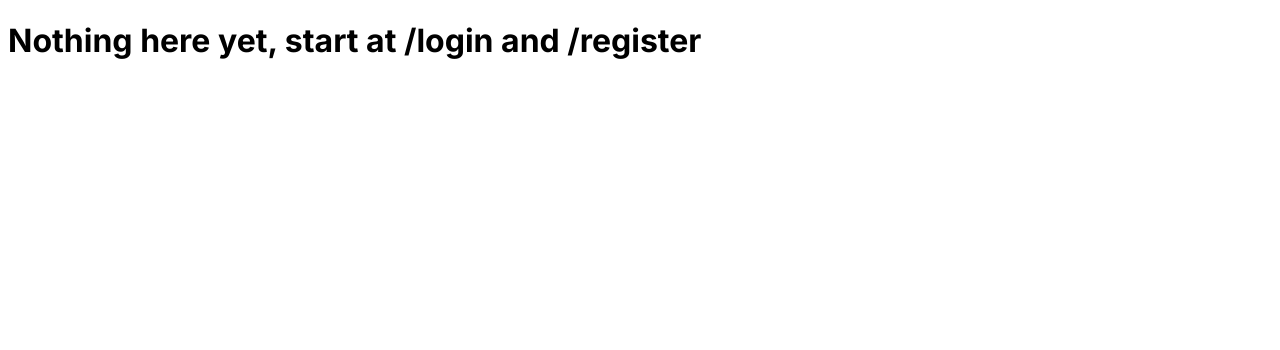
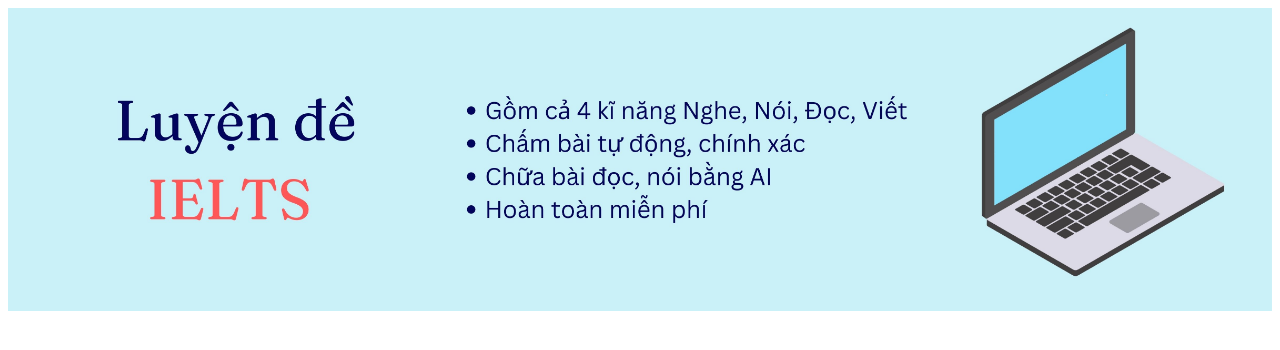
Before and after one commit to 0x2ee08/IELTS, a Next.js app in the folder frontend/: page / in a window 1280 px wide. Shown: the top 350 px of the page. Built offline with nearby package versions, Linux system fonts and the light colour scheme.

Commit message:
page.tsx

```diff
--- a/frontend/app/page.tsx
+++ b/frontend/app/page.tsx
@@ -1,9 +1,26 @@
-import Image from "next/image";
+'use client';
+
+import React from 'react';
+
+import Slider from "react-slick";
+import "slick-carousel/slick/slick.css";
+import "slick-carousel/slick/slick-theme.css";
 
 export default function Home() {
+  var Slidersettings = {
+    dots: true,
+    infinite: false,
+    speed: 500,
+    slidesToShow: 1,
+    slidesToScroll: 1,
+  };
   return (
-    <div>
-      <h1>Nothing here yet, start at /login and /register</h1>
-    </div>
+    <main style={{ width: '100%' }}>
+      <Slider {...Slidersettings}>
+        <div>
+          <img src="banner.jpg" alt="Banner" style={{ width: '100%', height: 'auto' }} />
+        </div>
+      </Slider>
+    </main>
   );
 }
```
Also changed, not shown: frontend/package.json (+8 -4 lines), frontend/public/banner.jpg (added), 1 other file (tests, documents, lock files or other folders).
